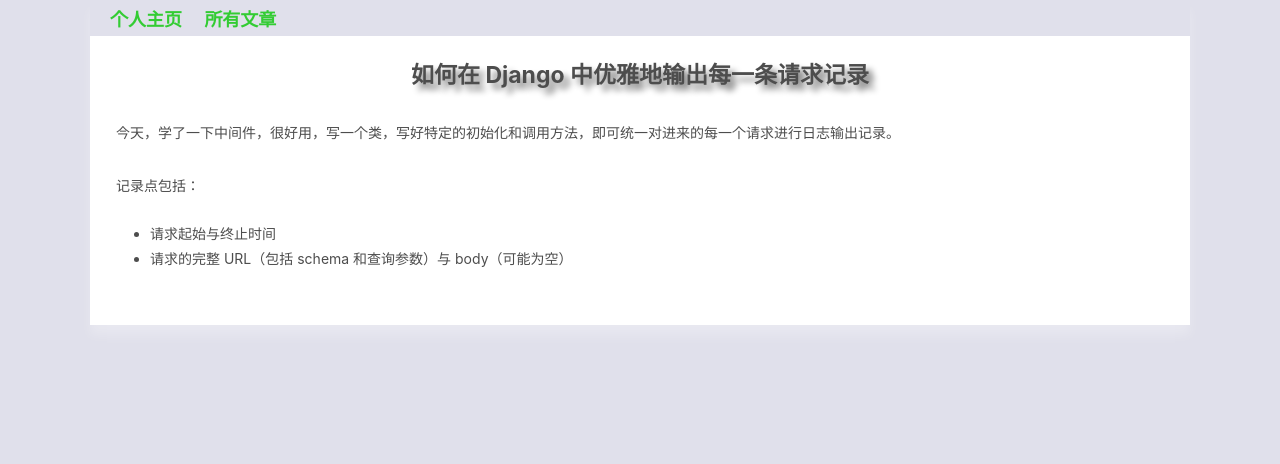
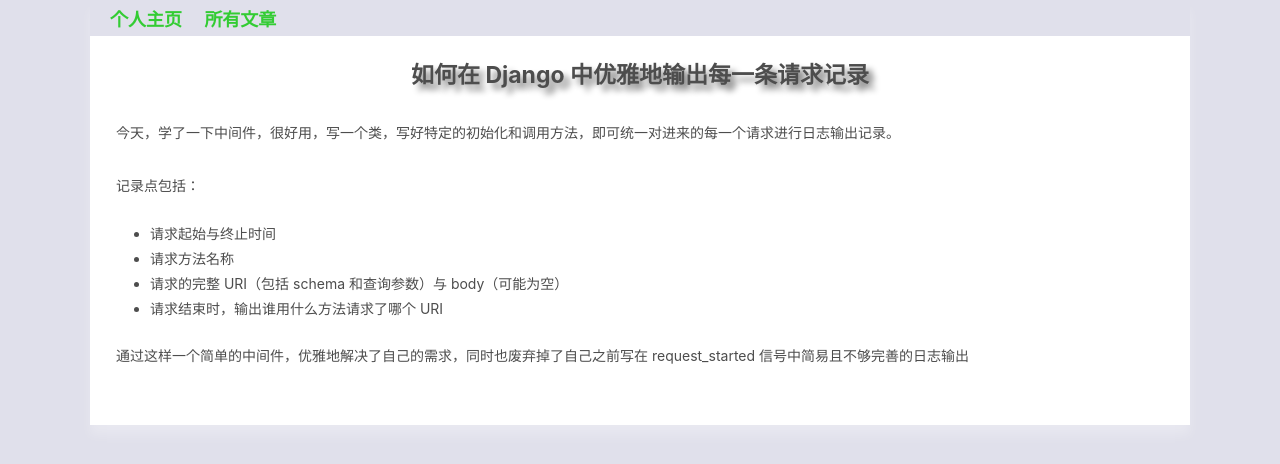
Before and after one commit to xxleyi/xxleyi.github.io, a Jekyll site: the page built from _posts/2018-10-16-如何在 Django 中优雅地输出每一条请求记录.md, in a window 1280 px wide. Shown: the top 464 px of the page. Built offline with Jekyll 4.4.1, drawn with Linux system fonts in a browser that asks for light colours.

Commit message:
refine old blog

```diff
--- a/_posts/2018-10-16-如何在 Django 中优雅地输出每一条请求记录.md
+++ b/_posts/2018-10-16-如何在 Django 中优雅地输出每一条请求记录.md
@@ -9,4 +9,8 @@
 记录点包括：
 
 - 请求起始与终止时间
-- 请求的完整 URL（包括 schema 和查询参数）与 body（可能为空）
+- 请求方法名称
+- 请求的完整 URI（包括 schema 和查询参数）与 body（可能为空）
+- 请求结束时，输出谁用什么方法请求了哪个 URI
+
+通过这样一个简单的中间件，优雅地解决了自己的需求，同时也废弃掉了自己之前写在 request\_started 信号中简易且不够完善的日志输出
```
